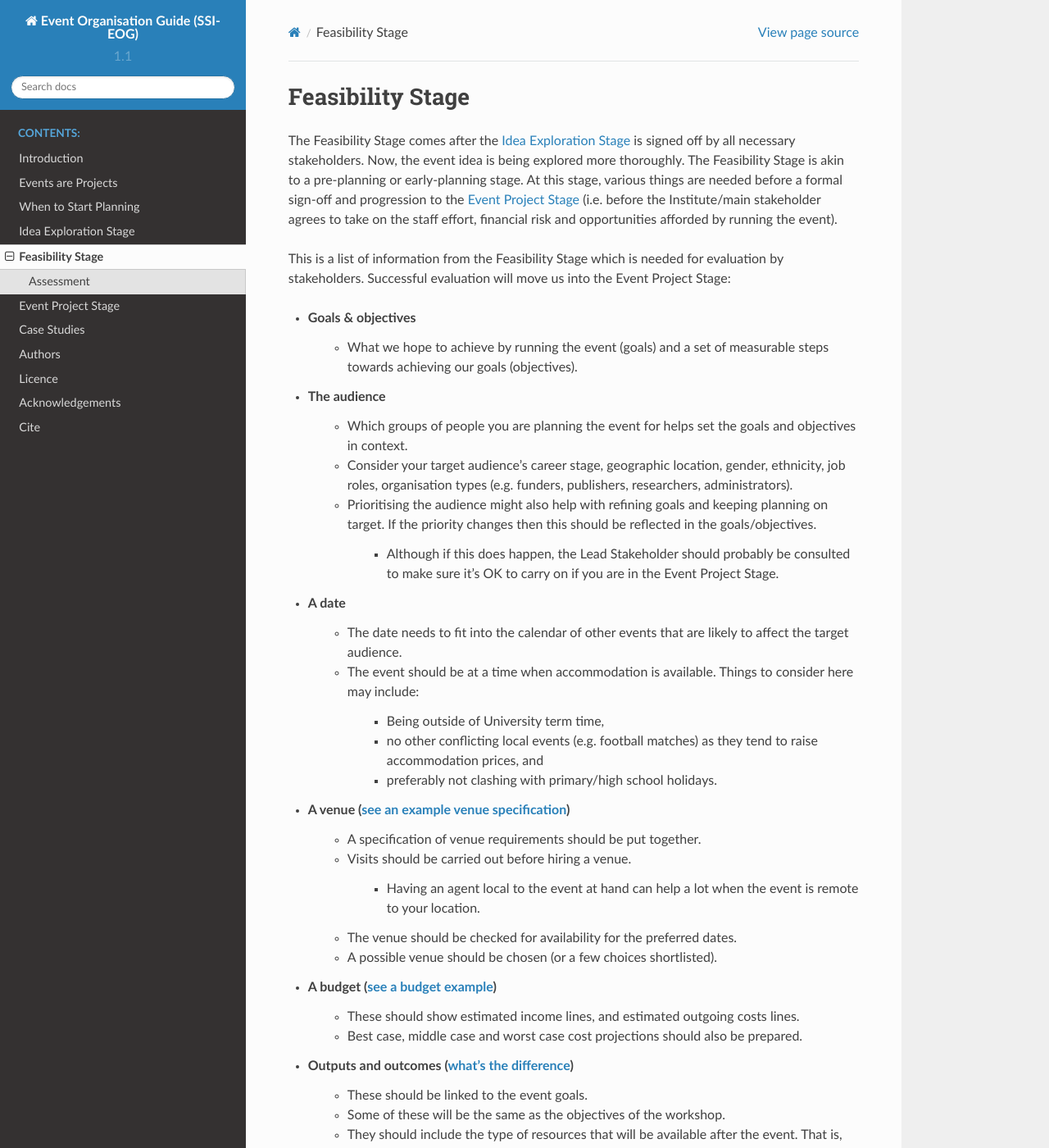
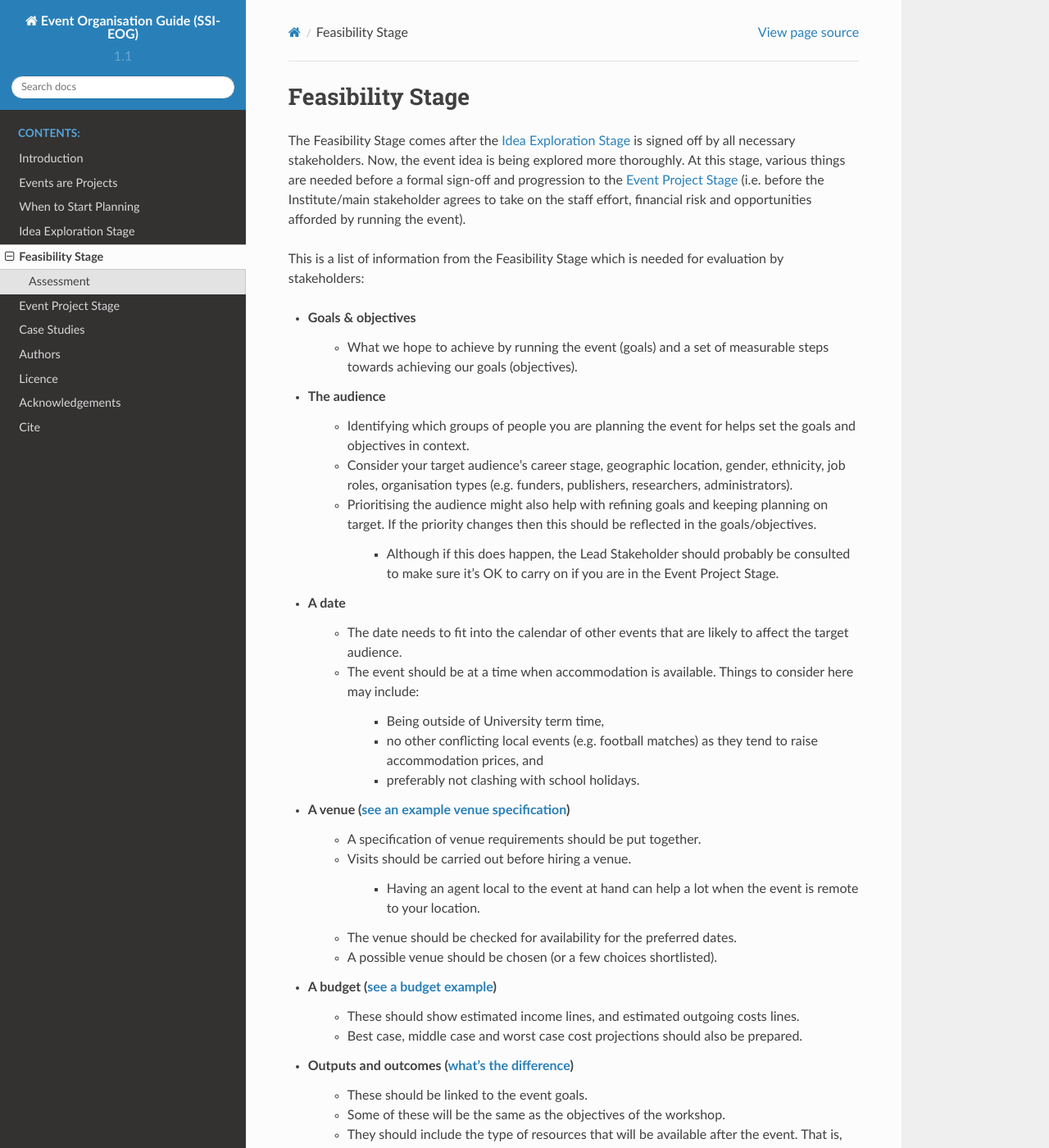
Before and after one commit to softwaresaved/event-organisation-guide, a Sphinx documentation site: the page built from docs/eog/feasibility-stage.rst, in a window 1280 px wide and 1400 px high. Shown: the whole window at 82% size. Built offline with Sphinx 7.4.7 and the Read the Docs theme 2.0.0, drawn with Linux system fonts in a browser that asks for light colours; some of the changed text lies outside the part shown.

Commit message:
Update feasibility-stage.rst

```diff
--- a/docs/eog/feasibility-stage.rst
+++ b/docs/eog/feasibility-stage.rst
@@ -3,15 +3,15 @@
 Feasibility Stage
 =================
 
-The Feasibility Stage comes after the :doc:`ideas-exploration-stage` is signed off by all necessary stakeholders. Now, the event idea is being explored more thoroughly. The Feasibility Stage is akin to a pre-planning or early-planning stage. At this stage, various things are needed before a formal sign-off and progression to the :doc:`event-project-stage-eps` (i.e. before the Institute/main stakeholder agrees to take on the staff effort, financial risk and opportunities afforded by running the event).
+The Feasibility Stage comes after the :doc:`ideas-exploration-stage` is signed off by all necessary stakeholders. Now, the event idea is being explored more thoroughly. At this stage, various things are needed before a formal sign-off and progression to the :doc:`event-project-stage-eps` (i.e. before the Institute/main stakeholder agrees to take on the staff effort, financial risk and opportunities afforded by running the event).
 
-This is a list of information from the Feasibility Stage which is needed for evaluation by stakeholders. Successful evaluation will move us into the Event Project Stage:
+This is a list of information from the Feasibility Stage which is needed for evaluation by stakeholders:
 
 - Goals & objectives
     - What we hope to achieve by running the event (goals) and a set of measurable steps towards achieving our goals (objectives).
 
 - The audience
-    - Which groups of people you are planning the event for helps set the goals and objectives in context.
+    - Identifying which groups of people you are planning the event for helps set the goals and objectives in context.
     - Consider your target audience's career stage, geographic location, gender, ethnicity, job roles, organisation types (e.g. funders, publishers, researchers, administrators).
     - Prioritising the audience might also help with refining goals and keeping planning on target. If the priority changes then this should be reflected in the goals/objectives.
 
@@ -23,7 +23,7 @@ This is a list of information from the Feasibility Stage which is needed for eva
 
         - Being outside of University term time,
         - no other conflicting local events (e.g. football matches) as they tend to raise accommodation prices, and
-        - preferably not clashing with primary/high school holidays.
+        - preferably not clashing with school holidays.
 
 - A venue (`see an example venue specification <https://docs.google.com/document/d/1BJsjr4Y-cTBeEEjV5A_VVQ2hZIPsgBivhpin8gLJyb4/edit#heading=h.g6gccho600xq>`_)
     - A specification of venue requirements should be put together.
```
Also changed, not shown: other parts of docs/eog/feasibility-stage.rst (+1 -1 lines).
